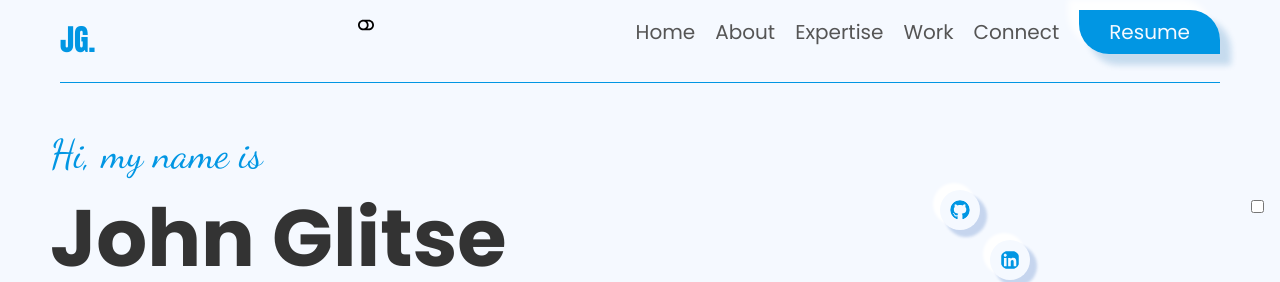
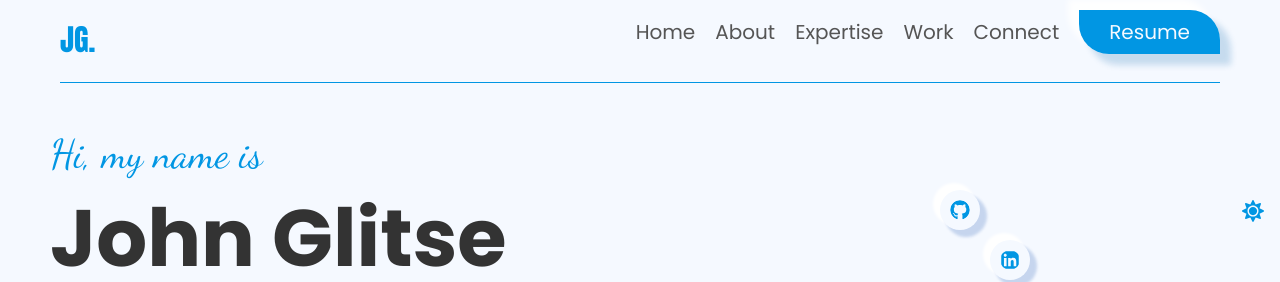
Before and after one commit to JohnGlitse/johnglitse, a React (Create React App) app: page / in a window 1280 px wide. Shown: the top 282 px of the page. Built offline with nearby package versions, Linux system fonts and the light colour scheme.

Commit message:
new changes made

```diff
--- a/src/App.js
+++ b/src/App.js
@@ -6,71 +6,87 @@ import Mywork from './pages/Mywork';
 import Services from './pages/Services';
 import Contact from './pages/Contact';
 import Foot from "./components/Foot";
-import { FaArrowUp } from "react-icons/fa";
-
+import { FaArrowUp, FaSun } from "react-icons/fa";
+import { useState, useEffect } from "react";
 
 function App() {
-  const setPrimaryTheme = () =>{
+  const [isDarkTheme, setIsDarkTheme] = useState(false);
+
+  // Apply the theme based on localStorage or default to light theme
+  useEffect(() => {
+    const selectedTheme = localStorage.getItem("selectedTheme");
+    if (selectedTheme === "dark") {
+      setPrimaryTheme();
+      setIsDarkTheme(true);
+    } else {
+      setSecondaryTheme();
+      setIsDarkTheme(false);
+    }
+  }, []);
+
+  // Set dark theme
+  const setPrimaryTheme = () => {
     document.querySelector("body").setAttribute("data-theme", "dark");
-    localStorage.setItem("selectedTheme", "dark")
-  }
+    localStorage.setItem("selectedTheme", "dark");
+  };
 
-  const setSecondaryTheme = () =>{
+  // Set light theme
+  const setSecondaryTheme = () => {
     document.querySelector("body").setAttribute("data-theme", "light");
     localStorage.setItem("selectedTheme", "light");
+  };
+
+  // Toggle between themes
+  const toggleTheme = () => {
+    if (isDarkTheme) {
+      setSecondaryTheme();
+      setIsDarkTheme(false);
+    } else {
+      setPrimaryTheme();
+      setIsDarkTheme(true);
     }
+  };
 
-  const selectedTheme = localStorage.getItem("selectedTheme")
-
-  if(selectedTheme === "dark"){
-    setPrimaryTheme()
-  }
-
-
-  const toggleTheme = (event) =>{
-    if(event.target.checked){
-      setPrimaryTheme();
-    }else{
-      setSecondaryTheme()
-    }
-
-  }
-
-
-
-  // THIS CODE SENDS THE USER BACK TO THE TOP OF THE PAGE
-  const toTop = () =>{
+  // Scroll to top function
+  const toTop = () => {
     window.scrollTo({
       top: 0,
       behavior: "smooth",
-    })
-  }
+    });
+  };
 
-  const inputStyle = {
-    position: "absolute",
+  // Styles for the theme toggle button (sun icon) and scroll to top button
+  const iconStyle = {
+    position: "fixed",
     right: "16px",
     top: "200px",
-    position: "fixed"
-  }
-  const toTopStyle ={
-    position: "absolute",
+    cursor: "pointer",
+    fontSize: "22px",
+    color: "var(--accent)",
+  };
+
+  const toTopStyle = {
+    position: "fixed",
     right: "16px",
     bottom: "40px",
-    position: "fixed",
     padding: "10px",
     boxShadow: "var(--box-shadow2)",
     color: "var(--accent)",
     fontSize: "40px",
     cursor: "pointer",
-    borderRadius: "4px"
-  }
+    borderRadius: "4px",
+  };
 
   return (
     <div className="App">
-       <Navbar/>
-       <input type="checkbox" id="toggleDarkMode" onChange={toggleTheme} style={inputStyle}/>
-       <FaArrowUp style={toTopStyle} onClick={toTop}/>
+      <Navbar />
+      {/* Toggle theme with FaSun icon */}
+      <FaSun style={iconStyle} onClick={toggleTheme} />
 
+      {/* Scroll to top button */}
+      <FaArrowUp style={toTopStyle} onClick={toTop} />
+
+      {/* Sections of the website */}
       <Home />
       <About />
       <Services />
--- a/src/components/Navbar.jsx
+++ b/src/components/Navbar.jsx
@@ -1,6 +1,6 @@
 import React, { useState } from 'react'
 import "../styles/nav.css";
-import { FaBars, FaToggleOff } from 'react-icons/fa';
+import { FaBars, FaSun, FaTimes} from 'react-icons/fa';
 const Navbar = () => {
   const [showNav, setShowNav] = useState(false);
 
@@ -10,14 +10,14 @@ const Navbar = () => {
 
    function changeBG(){
     document.querySelector("body").classList.toggle('changeColor');
-    localStorage.setItem("selectedTheme", "changeColor");
+  //   localStorage.setItem("selectedTheme", "changeColor");
 
-   const selectedTheme = localStorage.getItem("selectedTheme");
-   if(selectedTheme == "changeColor"){
-    document.querySelector("body").classList.add('changeColor');
-   }else{
-    document.querySelector("body").classList.remove('changeColor');
-   }
+  //  const selectedTheme = localStorage.getItem("selectedTheme");
+  //  if(selectedTheme == "changeColor"){
+  //   document.querySelector("body").classList.add('changeColor');
+  //  }else{
+  //   document.querySelector("body").classList.remove('changeColor');
+  //  }
 
    }
 
@@ -26,7 +26,7 @@ const Navbar = () => {
     <div  className='navbar'>
         <div className='navbar-content'>
             <div id='logo'>{'JG.'}</div>
-            <FaToggleOff onClick={changeBG}/>
+            {/* <FaSun onClick={changeBG}/> */}
             <nav>
                 <ul className={showNav? "active" : ""}>
                     <li onClick={displayMenu}><a href='#home'>Home</a></li>
@@ -39,8 +39,9 @@ const Navbar = () => {
                 </ul>
 
             </nav>
-            {/* <div>{showNav?? <FaBars id='menu-icon' onClick={displayMenu}/> : <FaBars id='' onClick={displayMenu}/>}</div> */}
-            <FaBars id='menu-icon' onClick={displayMenu}/>
+             {showNav?  <FaTimes id='menu-close' className='menu' onClick={displayMenu}/> :
+              <FaBars id='menu-icon' className='menu' onClick={displayMenu}/> }
+           {/* <FaBars id='menu-icon' onClick={displayMenu}/> */}
         </div>
     </div>
   )
--- a/src/styles/app.css
+++ b/src/styles/app.css
@@ -30,6 +30,7 @@
 
 [data-theme ="dark"]{
     --primary: #f2e9e4;
+    --primary: #fefae0;
     /* --secondary: #c9ada7; */
     --secondary: #faedcd;
     /* --accent:  #22223b;  */
@@ -61,7 +62,7 @@ html{
 }
 html, body{
     max-width: 100%;
-    overflow-x: hidden;
+    /* overflow-x: hidden; */
 }
 
 
--- a/src/styles/nav.css
+++ b/src/styles/nav.css
@@ -54,6 +54,10 @@
     color: var(--faded-black);
 }
 #menu-icon{
+}
+#menu-close{
+}
+.menu{
     display: none;
     font-size: 30px;
     color: var(--accent);
@@ -62,6 +66,7 @@
     border-radius: 6px;
     cursor: pointer;
 }
+
 
 @media screen and (max-width: 805px){
     .navbar{
@@ -100,6 +105,11 @@
         display: flex;
     }
     #menu-icon{
+        /* display: block; */
+    }
+    #menu-close{
+    }
+    .menu{
         display: block;
     }
 
```
Lines whose indentation alone changed are shown as unchanged.
